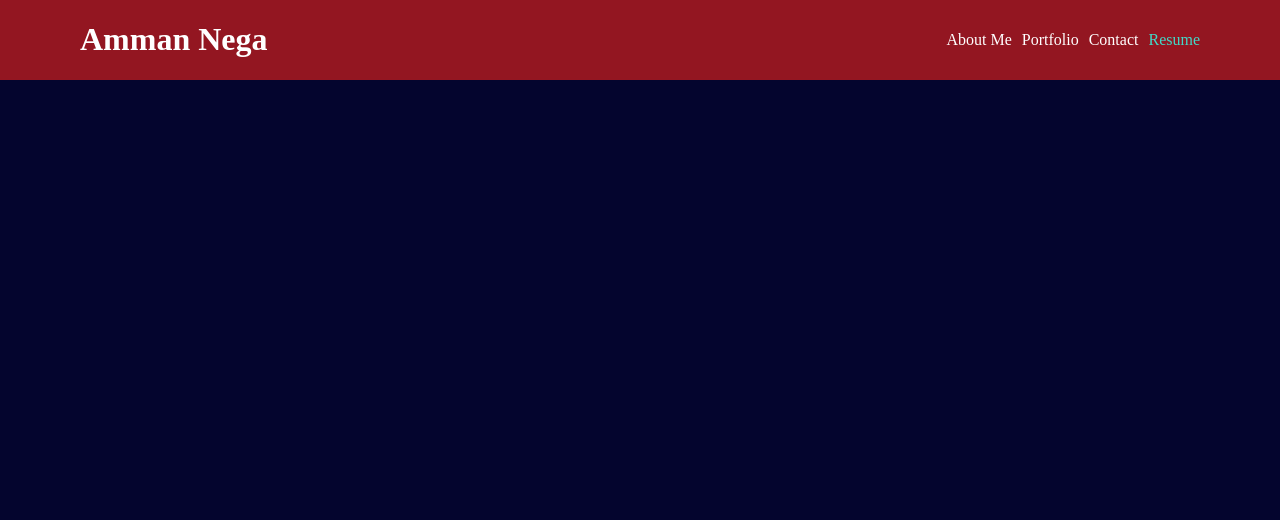
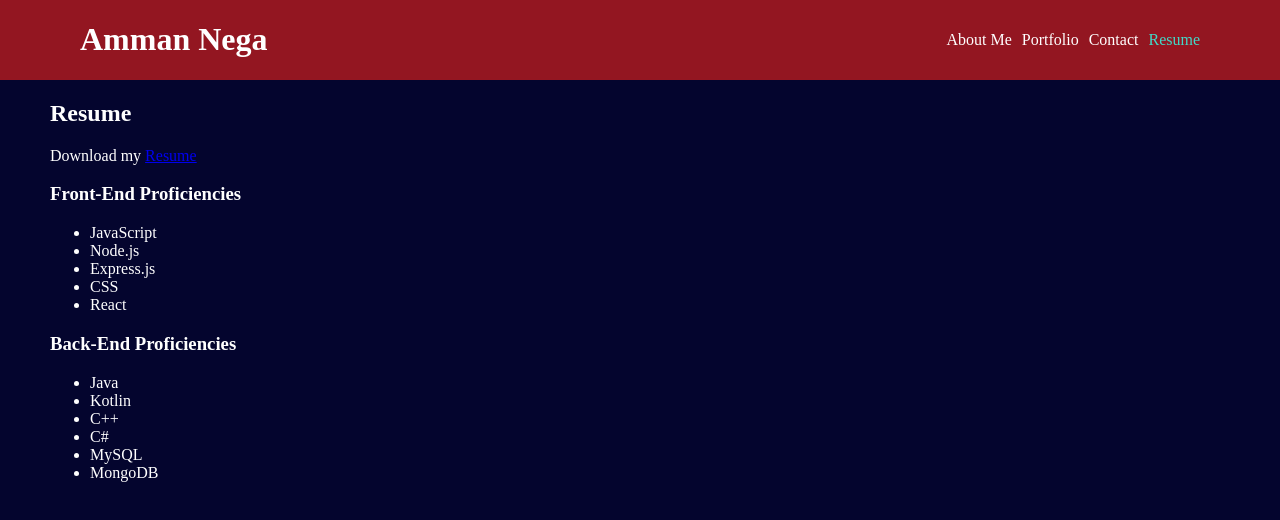
Before and after one commit to amman98/amman-software-developer-portfolio, a React (Create React App) app: page /resume in a window 1280 px wide. Shown: the top 520 px of the page. Built offline with nearby package versions, Linux system fonts and the light colour scheme.

Commit message:
added resume section with downloadable pdf

```diff
--- a/src/App.js
+++ b/src/App.js
@@ -4,6 +4,7 @@ import Header from './components/Header';
 import About from './pages/About';
 import Portfolio from './pages/Portfolio';
 import Contact from './pages/Contact';
+import Resume from './pages/Resume';
 
 function App() {
   return (
@@ -13,8 +14,9 @@ function App() {
         <Route path="/" element={<About/>} />
         <Route path="/portfolio" element={<Portfolio/>} />
         <Route path="/contact" element={<Contact/>} />
-        <Route path="/resume" />
+        <Route path="/resume" element={<Resume />}/>
       </Routes>
+
     </Router>
   );
 }
--- /dev/null
+++ b/src/pages/Resume/index.js
@@ -0,0 +1,38 @@
+import React from 'react';
+import './style.css';
+import resumeFile from '../../resume/Full-Stack-Resume.pdf';
+
+export default function Resume() {
+
+    return (
+        <div className="main-section">
+            <h2>Resume</h2>
+            <div>
+                <p>Download my {' '}
+                    <a href={resumeFile} download>
+                        Resume
+                    </a>
+                </p>
+
+                <h3>Front-End Proficiencies</h3>
+                <ul>
+                    <li>JavaScript</li>
+                    <li>Node.js</li>
+                    <li>Express.js</li>
+                    <li>CSS</li>
+                    <li>React</li>
+                </ul>
+
+                <h3>Back-End Proficiencies</h3>
+                <ul>
+                    <li>Java</li>
+                    <li>Kotlin</li>
+                    <li>C++</li>
+                    <li>C#</li>
+                    <li>MySQL</li>
+                    <li>MongoDB</li>
+                </ul>
+            </div>
+        </div>
+    );
+}
```
Also changed, not shown: src/pages/Resume/style.css (added), 1 other file (tests, documents, lock files or other folders).
